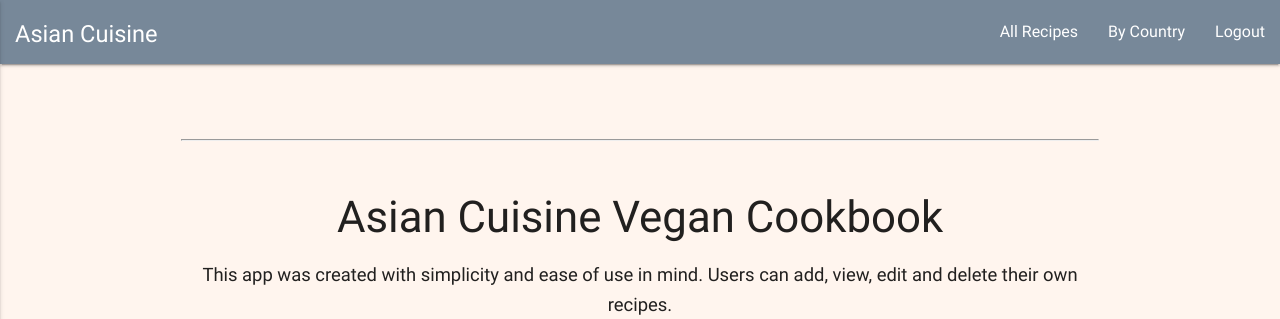
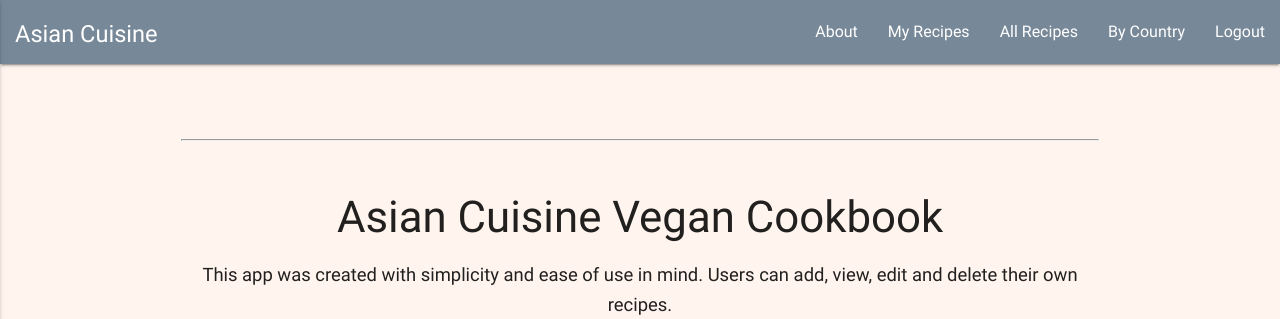
Before and after one commit to Code-Institute-Submissions/CI-project-four, a Flask app: page /about in a window 1280 px wide. Shown: the top 319 px of the page. Run offline with Flask 2, Linux system fonts and the light colour scheme; some libraries are stand-ins or nearby versions.

Commit message:
Added links to the about page.

```diff
--- a/templates/includes/_navbar.html
+++ b/templates/includes/_navbar.html
@@ -6,15 +6,20 @@
          </a>
          <a href="#" data-activates="mobile-demo" class="button-collapse"><i class="material-icons">menu</i></a>
          <ul id="nav-mobile" class="right hide-on-med-and-down">
-
+            <li><a href="{{url_for('about')}}">About</a></li>
+            <li><a href="{{url_for('my_page', username = session["username"]) }}">My Recipes</a></li>
             <li><a href="{{url_for('get_recipes')}}">All Recipes</a></li>
             <li><a href="{{url_for('countries')}}">By Country </a></li>
             <li><a href="{{url_for('logout')}}">Logout</a></li>
+
          </ul>
          <ul class="side-nav" id="mobile-demo">
+            <li><a href="{{url_for('about')}}">About</a></li>
+            <li><a href="{{url_for('my_page', username = session["username"]) }}">My Recipes</a></li>
             <li><a href="{{url_for('get_recipes')}}">All Recipes</a></li>
             <li><a href="{{url_for('countries')}}">By Country</a></li>
             <li><a href="{{url_for('logout')}}">Logout</a></li>
+
          </ul>
       </div>
    </nav>
```
